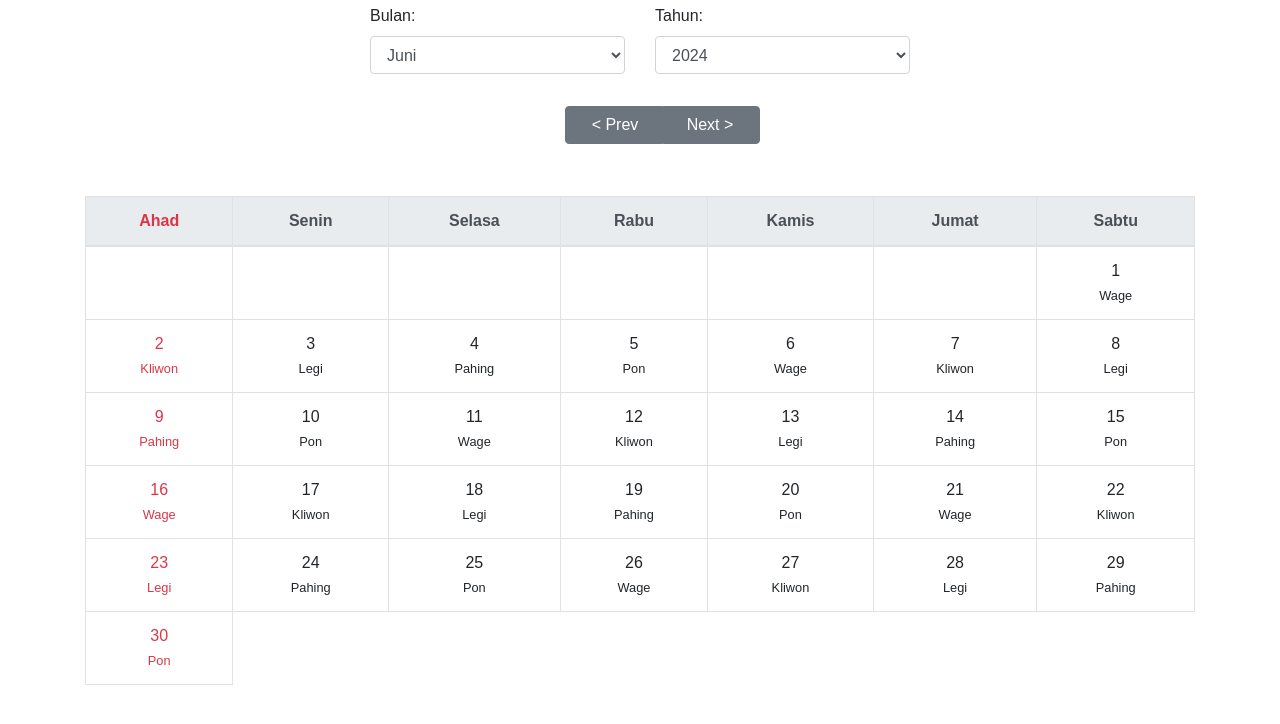
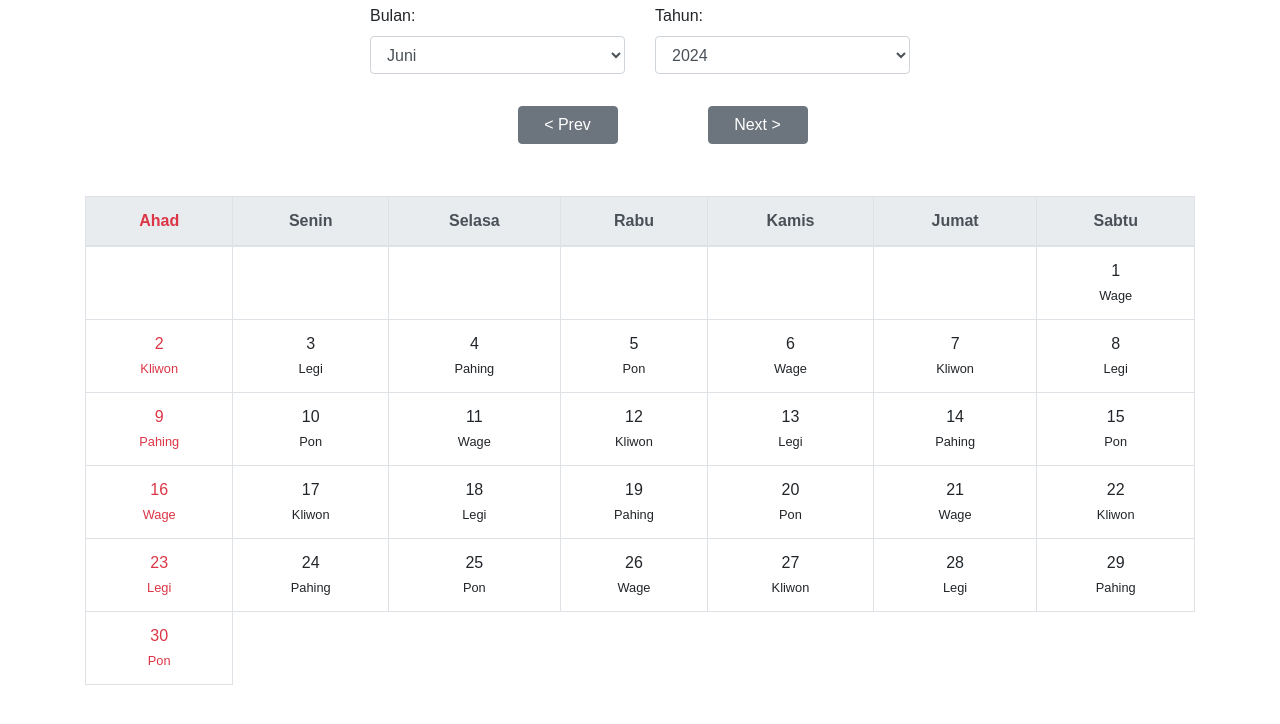
Before and after one commit to akhyariz/kalender-pasaran-jawa, a plain HTML site: page index.html in a window 1280 px wide. Shown: the part 92-816 px from the top of the page. Drawn offline with nearby package versions, Linux system fonts and the light colour scheme.

Commit message:
Update index.html

```diff
--- a/index.html
+++ b/index.html
@@ -24,6 +24,7 @@
       <div class="col-md-1 mb-2 text-center">
         <button id="prev-month" class="btn btn-secondary">&lt; Prev</button>
       </div>
+      <div class="col-md-1"></div>
       <div class="col-md-1 mb-2 text-center">
         <button id="next-month" class="btn btn-secondary">Next &gt;</button>
       </div>
```
